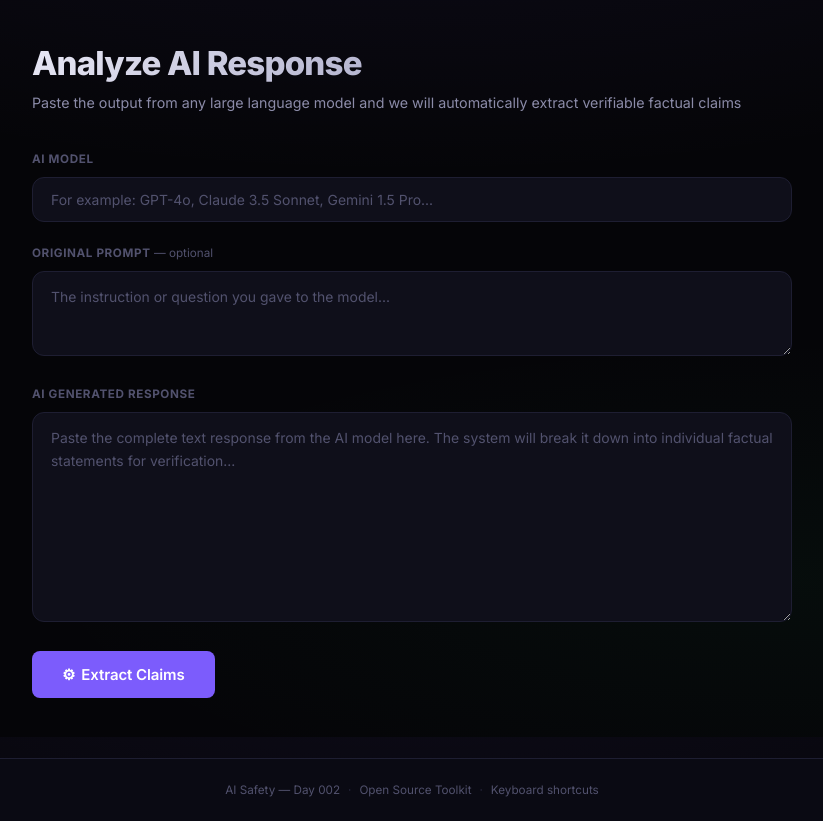
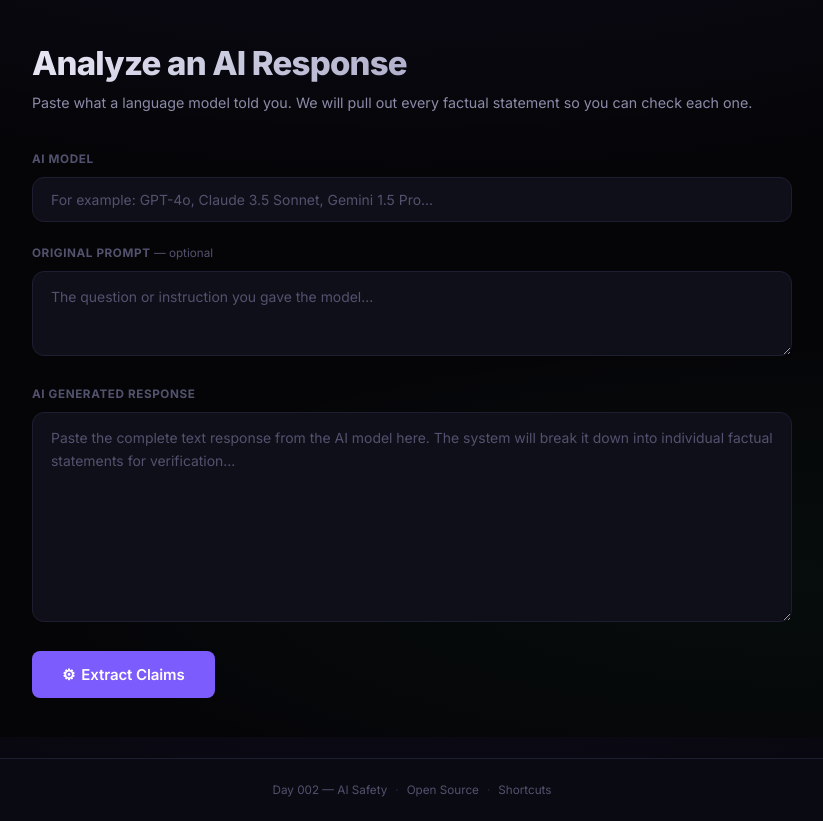
Before and after one commit to natanaheldr/hallucination-ledger, a FastAPI app: page /add in a window 1280 px wide. Shown: the part 63-884 px from the top of the page, without its empty margins (228-1051 px from the left). Run offline with FastAPI, Linux system fonts and the light colour scheme.

Commit message:
refine: humanize all UI copy with natural conversational language, polish empty states and error messages

```diff
--- a/app/templates/add_response.html
+++ b/app/templates/add_response.html
@@ -3,8 +3,8 @@
 {% block content %}
 <div class="form-container">
     <div class="page-header">
-        <h1 class="page-title">Analyze AI Response</h1>
-        <p class="page-subtitle">Paste the output from any large language model and we will automatically extract verifiable factual claims</p>
+        <h1 class="page-title">Analyze an AI Response</h1>
+        <p class="page-subtitle">Paste what a language model told you. We will pull out every factual statement so you can check each one.</p>
     </div>
 
     <form id="extract-form" class="extract-form" onsubmit="handleSubmit(event)">
@@ -18,7 +18,7 @@
         <div class="form-group">
             <label for="prompt" class="form-label">Original Prompt <span class="label-optional">&mdash; optional</span></label>
             <textarea id="prompt" class="form-textarea form-textarea-sm"
-                      placeholder="The instruction or question you gave to the model..."></textarea>
+                      placeholder="The question or instruction you gave the model..."></textarea>
         </div>
 
         <div class="form-group">
@@ -87,8 +87,8 @@ async function handleSubmit(e) {
             rate.textContent = '';
             list.innerHTML = `
                 <div class="empty-state">
-                    <p>The provided text does not appear to contain verifiable factual statements.</p>
-                    <p style="margin-top:8px;">Try pasting a more information-dense response with dates, numbers, names, or assertions.</p>
+                    <p>We didn't find any verifiable factual statements in that text.</p>
+                    <p style="margin-top:8px;">Try pasting something with dates, numbers, names, or concrete assertions — those are easier to fact-check.</p>
                 </div>`;
         } else {
             title.textContent = `${data.claims_extracted} claim${data.claims_extracted !== 1 ? 's' : ''} extracted`;
--- a/app/templates/base.html
+++ b/app/templates/base.html
@@ -28,11 +28,11 @@
             {% block content %}{% endblock %}
         </main>
         <footer class="footer">
-            <span>AI Safety &mdash; Day 002</span>
+            <span>Day 002 &mdash; AI Safety</span>
             <span class="footer-dot">&middot;</span>
-            <span>Open Source Toolkit</span>
+            <span>Open Source</span>
             <span class="footer-dot">&middot;</span>
-            <span data-tooltip="f=Search, n=New, Arrows=Navigate, Ctrl+E=CSV, Ctrl+J=JSON">Keyboard shortcuts</span>
+            <span data-tooltip="F=Search, N=New analysis, Arrows=Navigate, Ctrl+E=CSV, Ctrl+J=JSON">Shortcuts</span>
         </footer>
     </div>
     <div id="toast-container"></div>
--- a/app/templates/index.html
+++ b/app/templates/index.html
@@ -4,7 +4,7 @@
 <div class="dashboard">
     <div class="page-header">
         <h1 class="page-title">Claim Ledger</h1>
-        <p class="page-subtitle">Track, verify, and analyze factual claims extracted from AI model outputs</p>
+        <p class="page-subtitle">Every factual statement extracted from AI outputs, organized and ready for your verification</p>
     </div>
 
     <div class="stats-grid" id="stats-cards">
@@ -147,8 +147,8 @@ async function loadClaims() {
     if (data.claims.length === 0) {
         tbody.innerHTML = `<tr><td colspan="7" class="empty-state">
             <div style="display:flex;flex-direction:column;align-items:center;gap:12px;">
-                <span>No claims yet. <a href="/add">Paste your first AI response</a> to get started.</span>
-                <button class="btn btn-secondary btn-sm" onclick="loadDemoData()">Load demo data for a preview</button>
+                <span>Your ledger is empty. <a href="/add">Paste an AI response</a> to start building it.</span>
+                <button class="btn btn-secondary btn-sm" onclick="loadDemoData()">Or load sample data for a quick tour</button>
             </div>
         </td></tr>`;
     } else {
```
Also changed, not shown: app/templates/claim_detail.html (+4 -4 lines).
